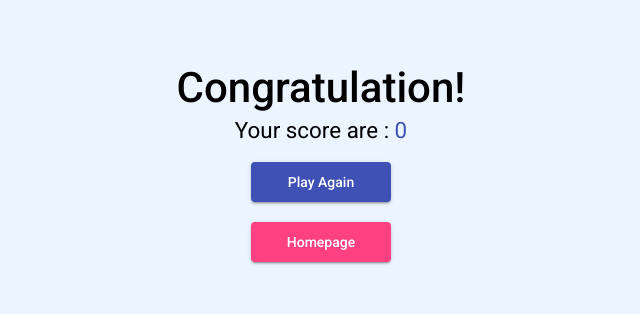
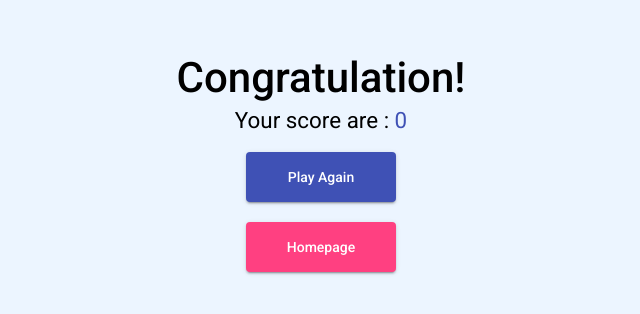
Before and after one commit to jojomanurung/WebAppQuiz, an Angular app: page /result in a window 1280 px wide. Shown: the part 228-542 px from the top of the page, without its empty margins (319-959 px from the left). Built offline with nearby package versions, Linux system fonts and the light colour scheme.

Commit message:
Make the button bigger

```diff
--- a/src/app/end-app-quiz/end-app-quiz.component.css
+++ b/src/app/end-app-quiz/end-app-quiz.component.css
@@ -39,13 +39,13 @@ span {
 }
 
 #playAgainBtn {
-  width: 140px;
-  height: 40px;
+  width: 150px;
+  height: 50px;
 }
 
 #homeBtn {
-  width: 140px;
-  height: 40px;
+  width: 150px;
+  height: 50px;
 }
 
 .btnHoverEffect:hover {
```
